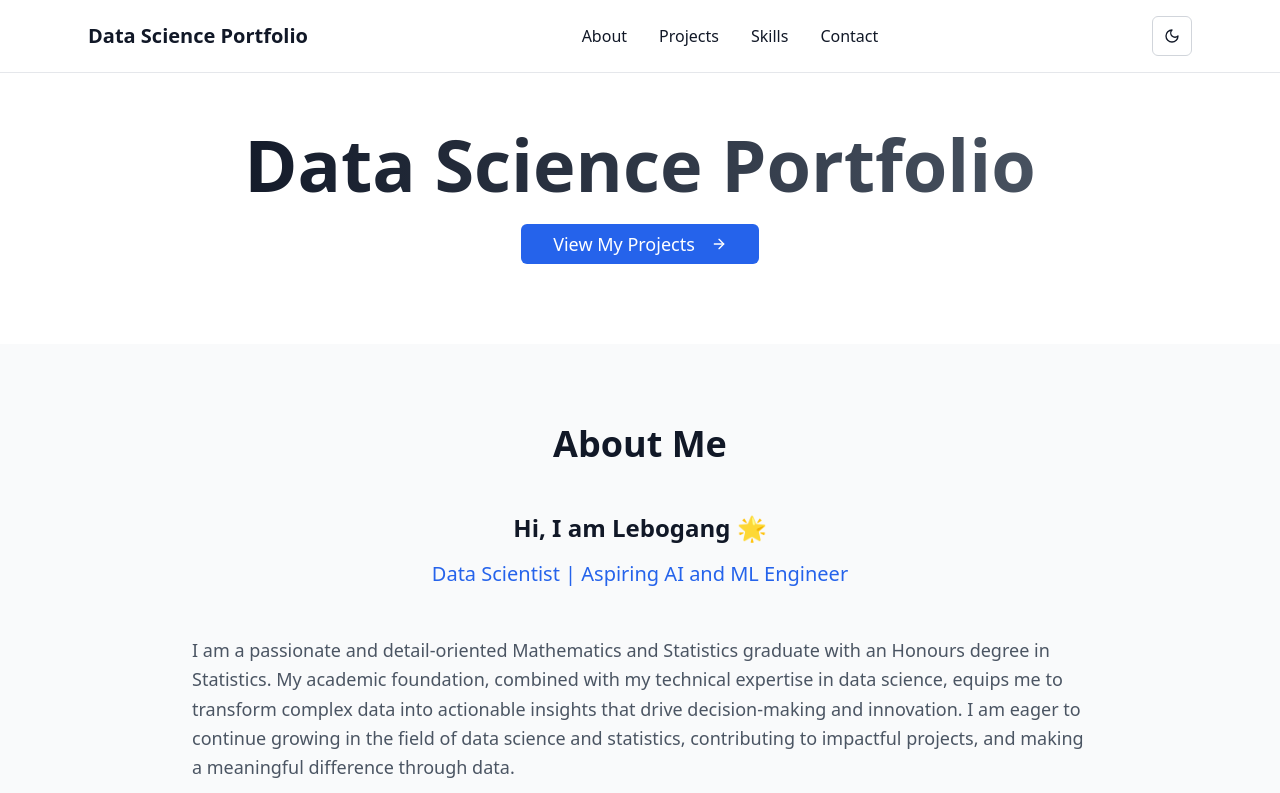
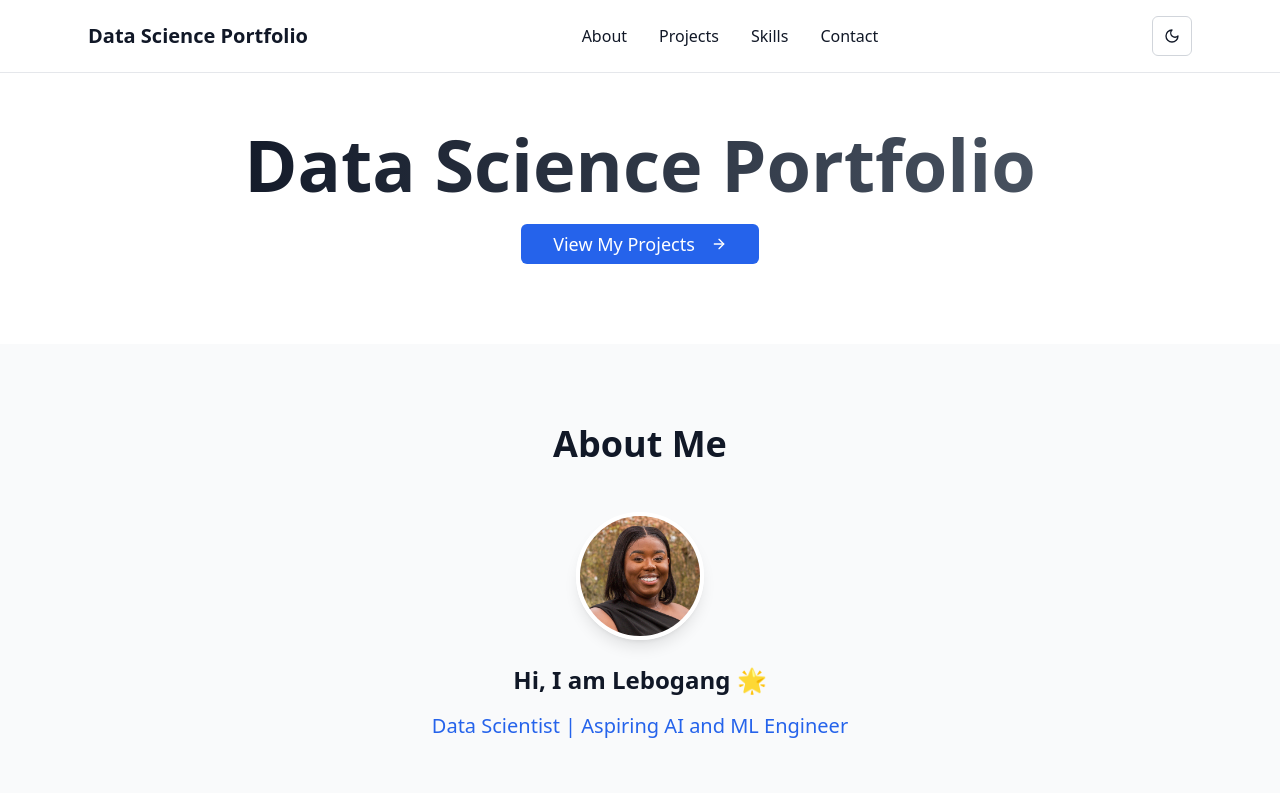
Before and after one commit to LeboSwaratlhe/cosmic-theme-flow, a React (Vite) app: page / in a window 1280 px wide. Shown: the top 793 px of the page. Built offline with nearby package versions, Linux system fonts and the light colour scheme.

Commit message:
Add profile photo
Adds the user's profile photo to the website.

```diff
--- a/src/pages/Index.tsx
+++ b/src/pages/Index.tsx
@@ -1,7 +1,7 @@
-
 import React, { useState, useEffect } from 'react';
 import { Moon, Sun, ExternalLink, Github, Linkedin, Mail, ArrowRight } from 'lucide-react';
 import { Button } from '@/components/ui/button';
+import { Avatar, AvatarImage, AvatarFallback } from '@/components/ui/avatar';
 
 const Index = () => {
   const [isDark, setIsDark] = useState(false);
@@ -109,6 +109,18 @@ const Index = () => {
           <h2 className="text-4xl font-bold mb-12 text-center">About Me</h2>
           <div className="space-y-8">
             <div className="text-center mb-12">
+              <div className="flex justify-center mb-6">
+                <Avatar className="w-32 h-32 border-4 border-white dark:border-gray-800 shadow-lg">
+                  <AvatarImage
+                    src="/lovable-uploads/6e482abf-966e-4684-9573-cad249516c48.png"
+                    alt="Lebogang's profile photo"
+                    className="object-cover"
+                  />
+                  <AvatarFallback className="text-2xl font-semibold bg-blue-100 dark:bg-blue-900 text-blue-800 dark:text-blue-200">
+                    LS
+                  </AvatarFallback>
+                </Avatar>
+              </div>
               <h3 className="text-2xl font-semibold mb-4">Hi, I am Lebogang 🌟</h3>
               <p className="text-xl text-blue-600 dark:text-blue-400 font-medium">Data Scientist | Aspiring AI and ML Engineer</p>
             </div>
```
Also changed, not shown: public/lovable-uploads/6e482abf-966e-4684-9573-cad249516c48.png (added).
